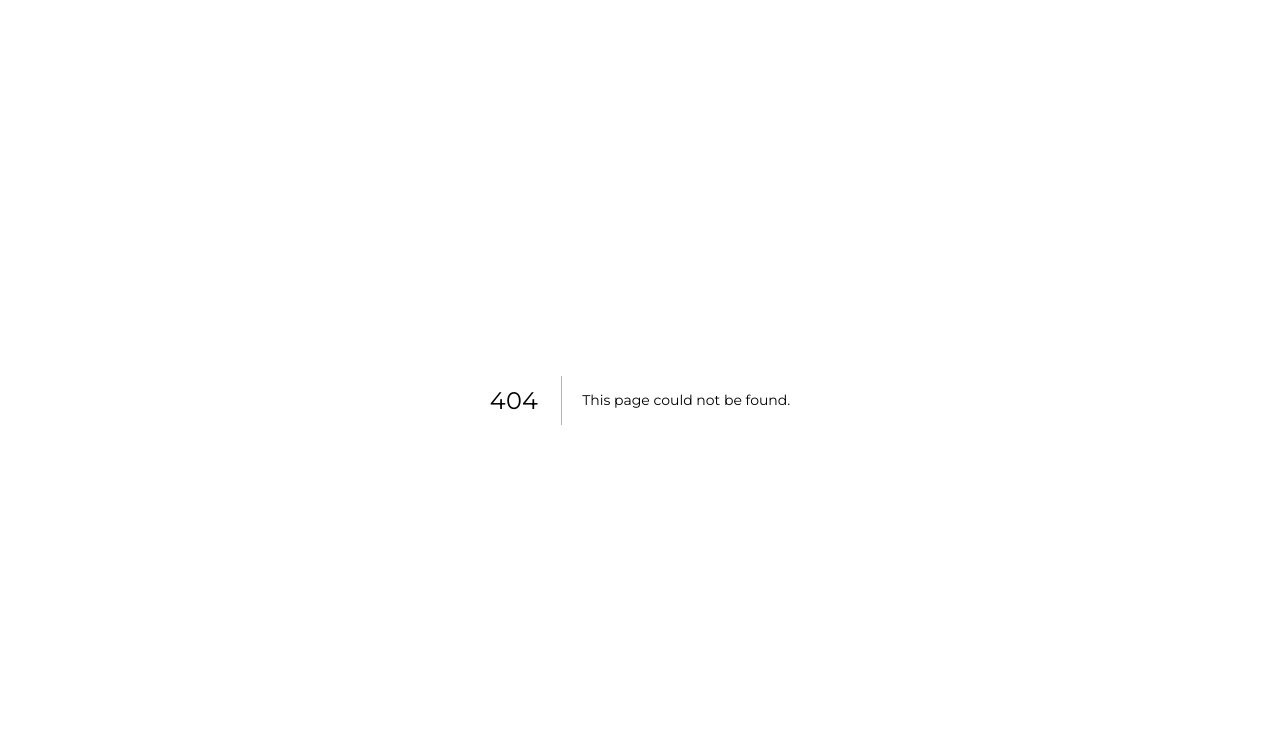
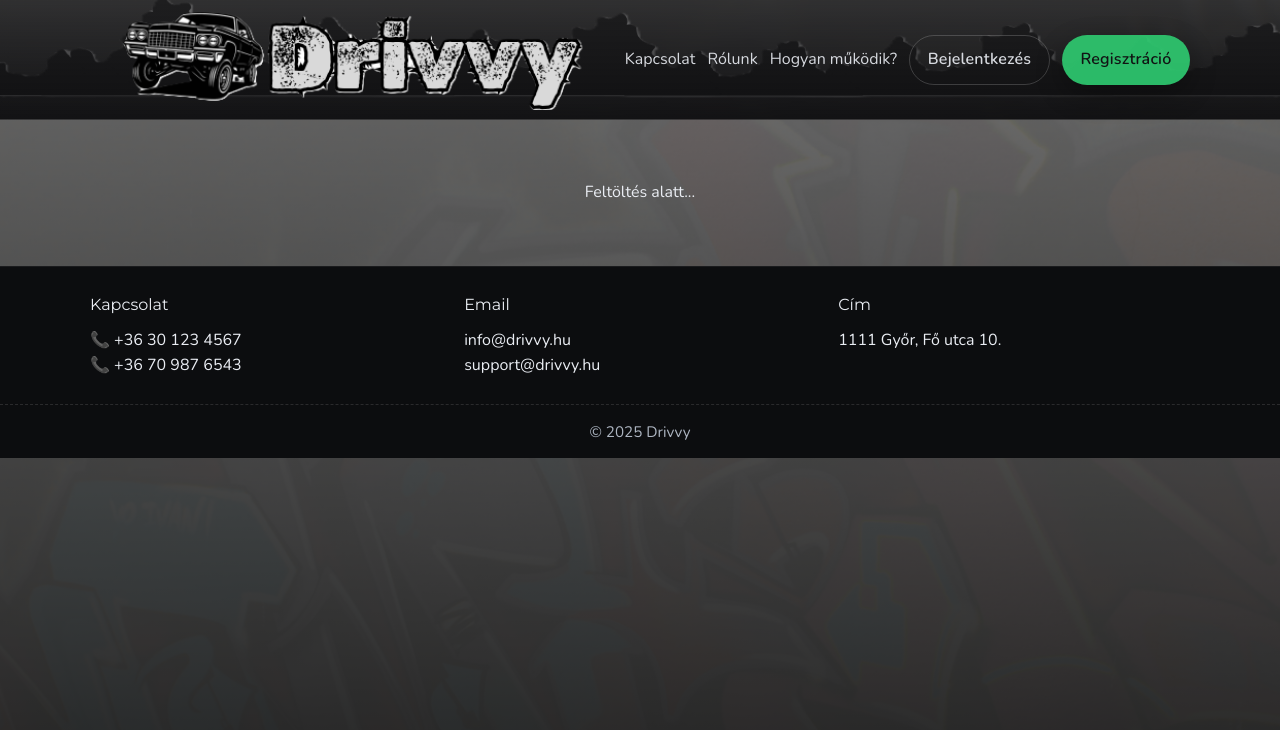
Before and after one commit to T0MA0/Drivvy, a Next.js app in the folder frontend/: page /booking in a window 1280 px wide. Before the commit this address had no page. Shown: the top 730 px of the page. Built offline with nearby package versions, Linux system fonts and the light colour scheme.

Commit message:
type error fixed

```diff
--- /dev/null
+++ b/frontend/src/app/(main)/booking/page.tsx
@@ -0,0 +1,7 @@
+export default function BookingPage() {
+    return (
+        <div className="text-green text-center p-15">
+            Feltöltés alatt...
+        </div>
+    );
+}
--- a/frontend/src/app/(main)/profile/page.tsx
+++ b/frontend/src/app/(main)/profile/page.tsx
@@ -1 +1,7 @@
-//Ide kerülnek a profillal kapcoslatos adatok, autó hirdetések, bérelt autók....
+export default function BookingPage() {
+    return (
+        <div className="text-green text-center p-15">
+            Feltöltés alatt...
+        </div>
+    );
+}
```
